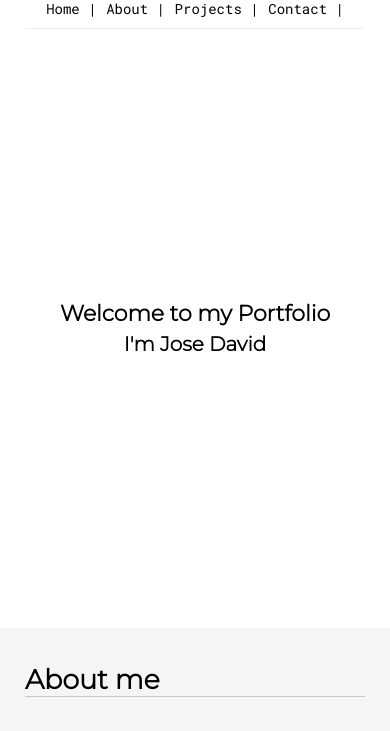
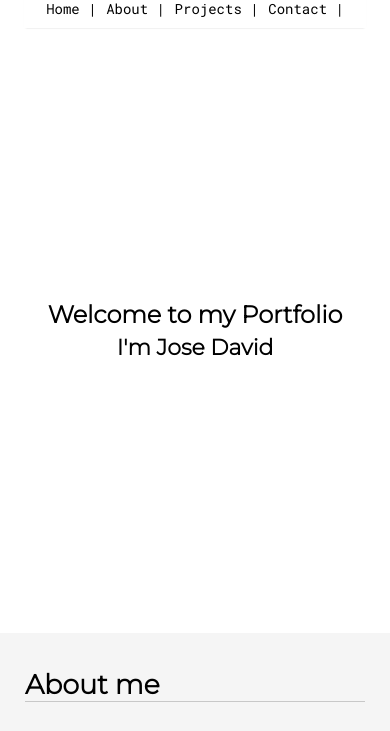
Before and after one commit to Lujan2408/portfolio.github.io, a plain HTML site: page index.html in a window 390 px wide. Shown: the part 82-813 px from the top of the page. Drawn offline with Linux system fonts and the light colour scheme.

Commit message:
Aumento al font-size del titulo

```diff
--- a/main.css
+++ b/main.css
@@ -268,11 +268,11 @@
     }
 
     .welcome-title {
-        font-size: 30px;
+        font-size: 32px;
     }
 
     .jose-david {
-        font-size: 24px;
+        font-size: 26px;
         padding: 0px;
     }
 
@@ -359,12 +359,12 @@
     }
 
     .welcome-title {
-        font-size: 22px;
+        font-size: 24px;
         display: flex;
     }
 
     .jose-david {
-        font-size: 20px;
+        font-size: 22px;
         padding: 0px;
     }
 
```
